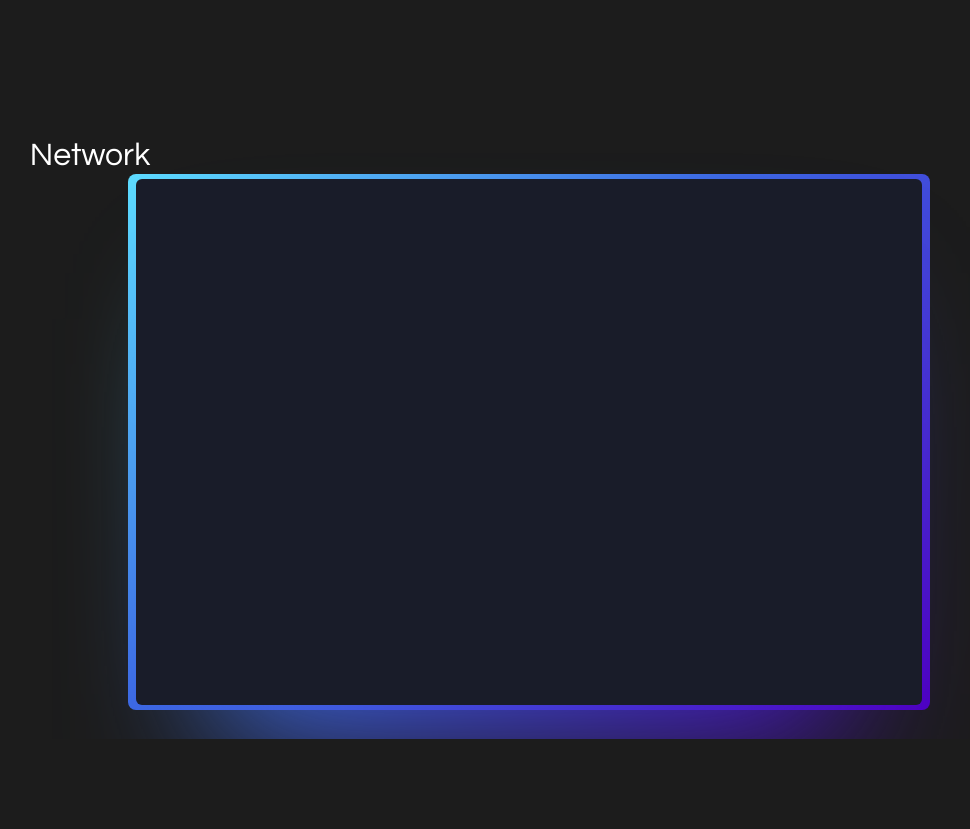
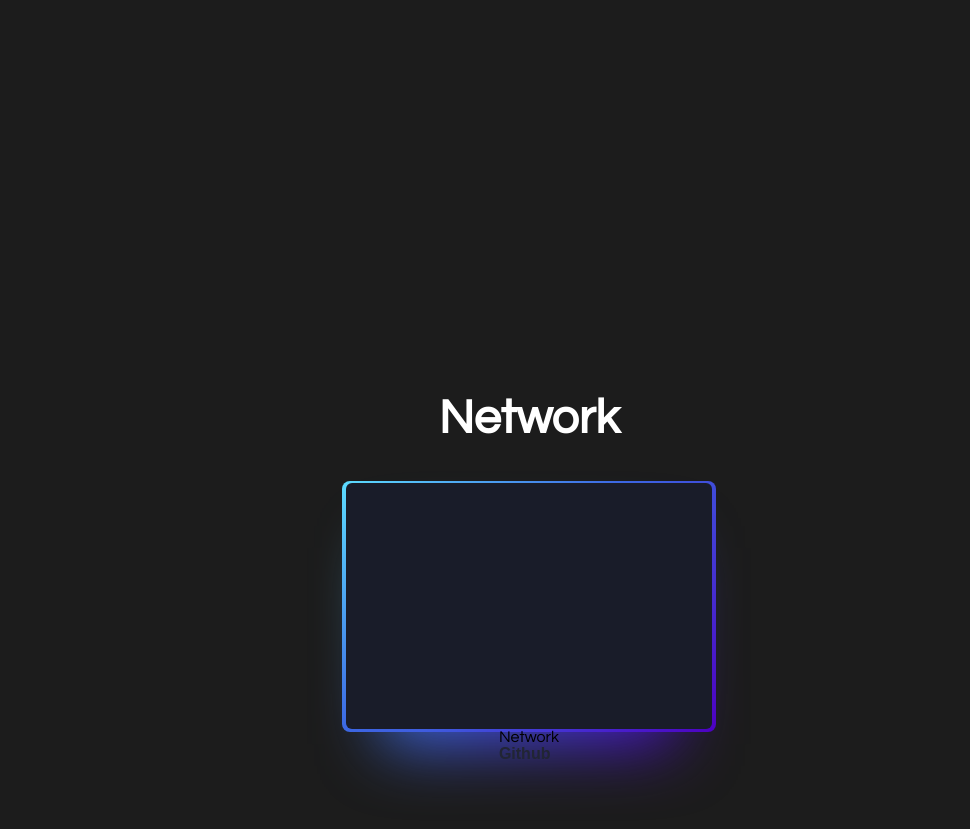
Before and after one commit to citism/citisimWeb, a React (Create React App) app: page / in a window 1280 px wide. Shown: the part 1680-2509 px from the top of the page, without its empty margins (111-1081 px from the left). Before the commit the page ends 2419 px from the top, so only its background shows below. Built offline with nearby package versions, Linux system fonts and the light colour scheme.

Commit message:
add:layout fin

```diff
--- a/src/App.js
+++ b/src/App.js
@@ -4,6 +4,7 @@ import Title from "./pages/title";
 import Node from "./pages/vaildator";
 import Stake from "./pages/stake";
 import Technology from "./pages/technology";
+import Network from "./pages/network";
 
 import "tailwindcss/tailwind.css";
 import { motion } from "framer-motion";
@@ -26,9 +27,8 @@ export default function Main() {
           <Technology />
         </div>
         <div className="snap-start w-screen h-screen ">
-          <Card />
+          <Network />
         </div>
-        <div className="snap-start w-screen h-screen"></div>
       </div>
     </>
   );
--- a/src/components/card.css
+++ b/src/components/card.css
@@ -5,7 +5,7 @@
 }
 
 :root {
-  --card-height: 65vh;
+  --card-height: 30vh;
   --card-width: calc(var(--card-height) * 1.5);
 }
 
--- a/src/components/card.js
+++ b/src/components/card.js
@@ -1,19 +1,12 @@
-import "./card.css"
-
+import "./card.css";
 
 export default function Card() {
   return (
     <>
-      <div class="networkHeader">
-        <div class="networkHeaderContent">
-          Network
-        </div>
-      </div>
+      <div class="networkHeader"></div>
       <div class="cardMain">
-        <div class="card">
-          Magic Card
-        </div>
+        <div class="card">Magic Card</div>
       </div>
     </>
-  )
+  );
 }
--- /dev/null
+++ b/src/components/footer.js
@@ -0,0 +1,24 @@
+import "./footer.css";
+
+export default function Footer() {
+  return (
+    <>
+      <footer className="bg-[#222222] z-50 w-full h-40 px-5 py-2 mt-auto flex justify-center items-center">
+        <div className="justify-around">
+          <div className="flex items-center text-white">
+            <span className="font-semibold text-2xl ml-3">Network</span>
+          </div>
+          <div className="text-sm "></div>
+          <div>
+            <a
+              href="https://github.com/citismTeam/citisimWeb"
+              className="inline-block text-sm px-6 py-2 leading-none text-white hover:text-[#1C41E7] mt-4"
+            >
+              Github
+            </a>
+          </div>
+        </div>
+      </footer>
+    </>
+  );
+}
--- a/src/pages/network.css
+++ b/src/pages/network.css
@@ -0,0 +1,15 @@
+.network_container {
+  display: flex;
+  justify-content: center;
+  align-items: center;
+  width: 100vw;
+  height: 100vh;
+  flex-direction: column;
+}
+
+.network_title {
+  color: white;
+  font-size: 6vh;
+  font-weight: 600;
+  margin-top: 10vh;
+}
--- a/src/pages/network.js
+++ b/src/pages/network.js
@@ -0,0 +1,19 @@
+import "./network.css";
+import Card from "../components/card";
+
+import "tailwindcss/tailwind.css";
+import { motion } from "framer-motion";
+import classNames from "classnames";
+import Footer from "../components/footer";
+
+export default function Network() {
+  return (
+    <>
+      <div className="network_container">
+        <div className="network_title">Network</div>
+        <Card />
+        <Footer />
+      </div>
+    </>
+  );
+}
```
Also changed, not shown: src/components/footer.css (added).
